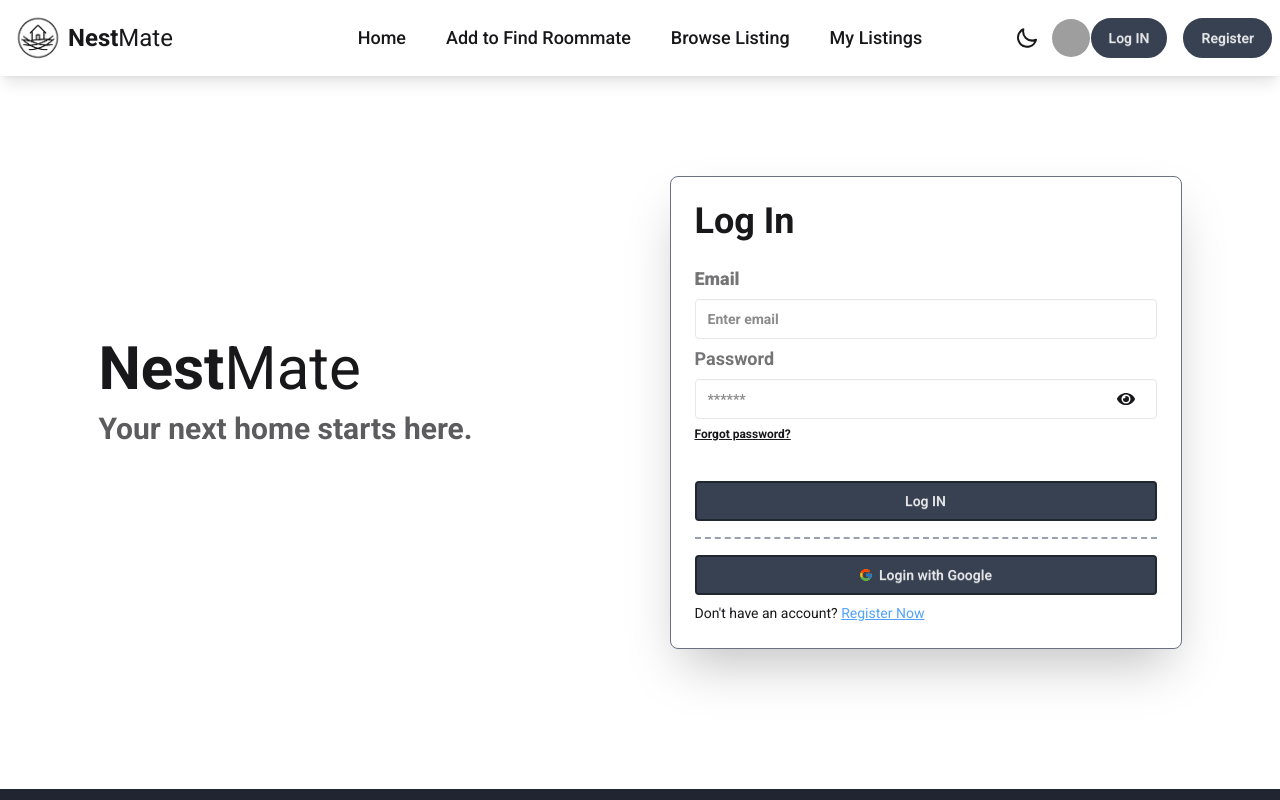
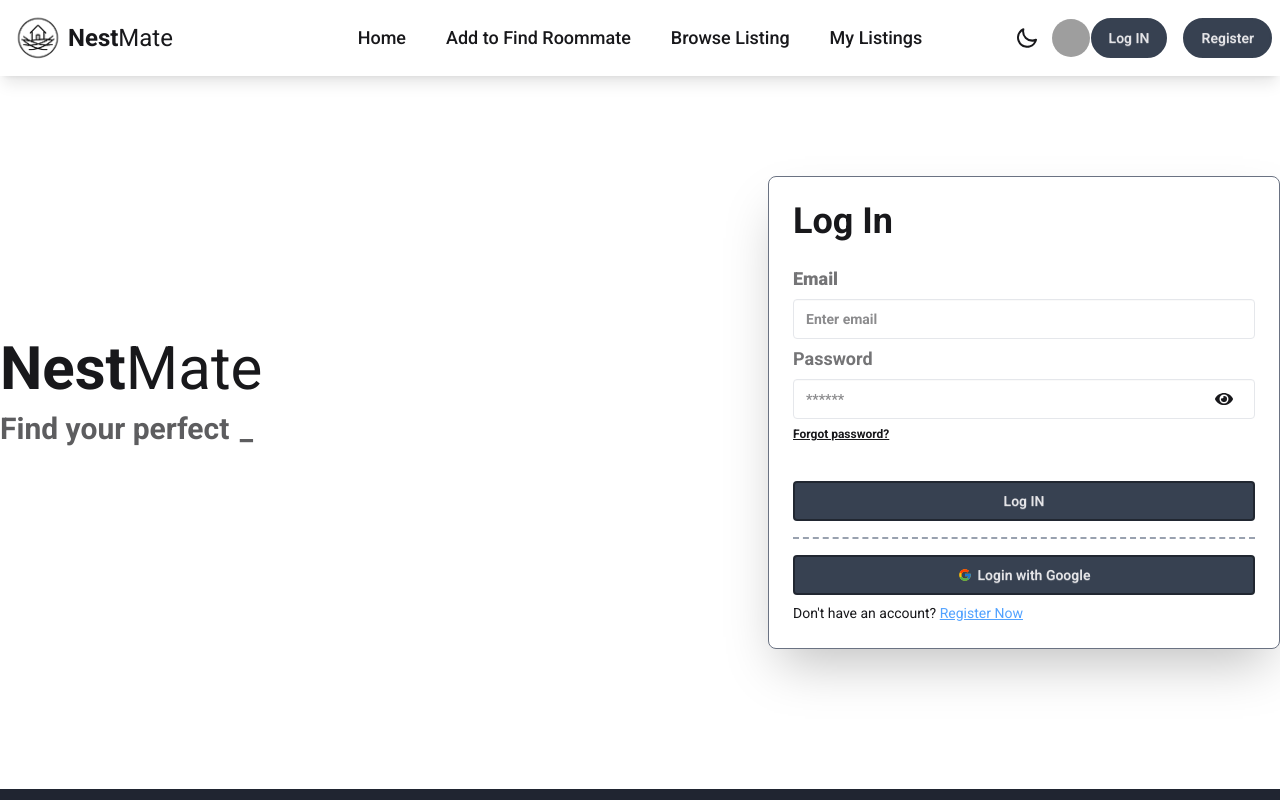
Before and after one commit to ArunRoy404/NestMate-Client, a React (Vite) app: page /login in a window 1280 px wide. Shown: the top 800 px of the page. Built offline with nearby package versions, Linux system fonts and the light colour scheme; no server answers; grey boxes are pictures that could not be loaded.

Commit message:
react-simple-Typewriter added

```diff
--- /dev/null
+++ b/src/Components/LoginContent.jsx
@@ -0,0 +1,31 @@
+import { Typewriter } from 'react-simple-typewriter'
+
+const LoginContent = () => {
+    const subtitles = [
+        "Your next home starts here.",
+        "Find your perfect roommate today.",
+        "Match. Move in. Make memories.",
+        "Finding homes, one roommate at a time."
+    ]
+
+    return (
+        <div className='hidden md:block w-full'>
+            <h1 className='text-6xl font-normal mb-3' >
+                <span className='font-bold'>Nest</span>Mate
+            </h1>
+            <h2 className='md:text-3xl font-bold opacity-70'>
+                <Typewriter
+                    words={subtitles}
+                    loop={false}
+                    cursor
+                    cursorStyle='_'
+                    typeSpeed={70}
+                    deleteSpeed={50}
+                    delaySpeed={1000}
+                />
+            </h2>
+        </div>
+    );
+};
+
+export default LoginContent;
--- a/src/Pages/Login.jsx
+++ b/src/Pages/Login.jsx
@@ -4,7 +4,8 @@ import { FaEye } from "react-icons/fa";
 import { FaEyeSlash } from "react-icons/fa";
 import useAuthContext from '../CustomContexts/UseAuthContext';
 import { FcGoogle } from "react-icons/fc";
-import { notifyError, notifySuccess } from '../utilities/notidy';
+import { notifyError, notifySuccess } from '../utilities/notify';
+import LoginContent from '../Components/LoginContent';
 
 
 
@@ -20,9 +21,6 @@ const Login = () => {
 
     const navigate = useNavigate()
     const location = useLocation()
-
-
-
 
     const handleLogin = (e) => {
         e.preventDefault()
@@ -71,16 +69,11 @@ const Login = () => {
 
 
     return (
-        <div className='flex lg:py-10'>
-            <div className="flex flex-col lg:flex-row space-y-10 flex-1 items-center justify-around mb-10 ">
-                <div className='hidden md:block'>
-                    <h1 className='text-6xl font-normal mb-3' >
-                        <span className='font-bold'>Nest</span>Mate
-                    </h1>
-                    <h2 className='md:text-3xl font-bold opacity-70'>
-                        Your next home starts here.
-                    </h2>
-                </div>
+        <div className='container mx-auto flex lg:py-10'>
+            <div className="flex flex-col lg:flex-row space-y-10 flex-1 items-center justify-between mb-10 ">
+
+                <LoginContent />
+
                 <div className="w-full  md:w-auto">
                     <div className="card bg-accent md:w-lg shrink-0 shadow-2xl border-1 border-gray-500 ">
                         <div className="card-body">
```
Also changed, not shown: src/utilities/notify.js (renamed from src/utilities/notidy.js).
